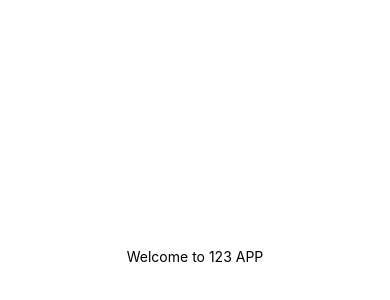
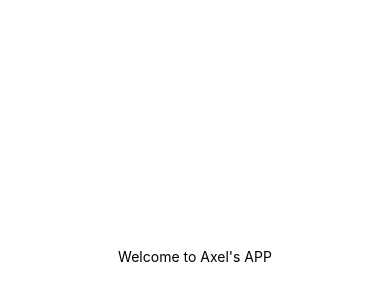
Before and after one commit to Axel-Q/goal-tracker-mobile, a React Native app: screen / in a window 390 px wide. Shown: the part 166-466 px from the top of the page. Built offline with nearby package versions, Linux system fonts and the light colour scheme.

Commit message:
extract the headers out of app.js in a new file called Header.js

```diff
--- a/App.js
+++ b/App.js
@@ -1,22 +1,10 @@
 import { StatusBar } from 'expo-status-bar';
 import { StyleSheet, Text, View } from 'react-native';
+import Header from "./Components/Header";
 
 export default function App() {
-  const appName = "123 APP";
+  const appName = "Axel's APP";
   return (
-    <View style={styles.container}>
-      <Text>Welcome to {appName}</Text>
-      <StatusBar style="auto" />
-    </View>
+      <Header/>
   );
 }
-
-
-const styles = StyleSheet.create({
-  container: {
-    flex: 1,
-    backgroundColor: '#fff',
-    alignItems: 'center',
-    justifyContent: 'center',
-  },
-});
--- /dev/null
+++ b/Components/Header.js
@@ -0,0 +1,22 @@
+import { StatusBar } from 'expo-status-bar';
+import React from 'react';
+import { StyleSheet, Text, View } from 'react-native';
+
+export default function Header() {
+    const appName = "Axel's APP";
+    return (
+        <View style={styles.container}>
+        <Text>Welcome to {appName}</Text>
+        <StatusBar style="auto" />
+        </View>
+    );
+}
+
+const styles = StyleSheet.create({
+  container: {
+    flex: 1,
+    backgroundColor: '#fff',
+    alignItems: 'center',
+    justifyContent: 'center',
+  },
+});
```
